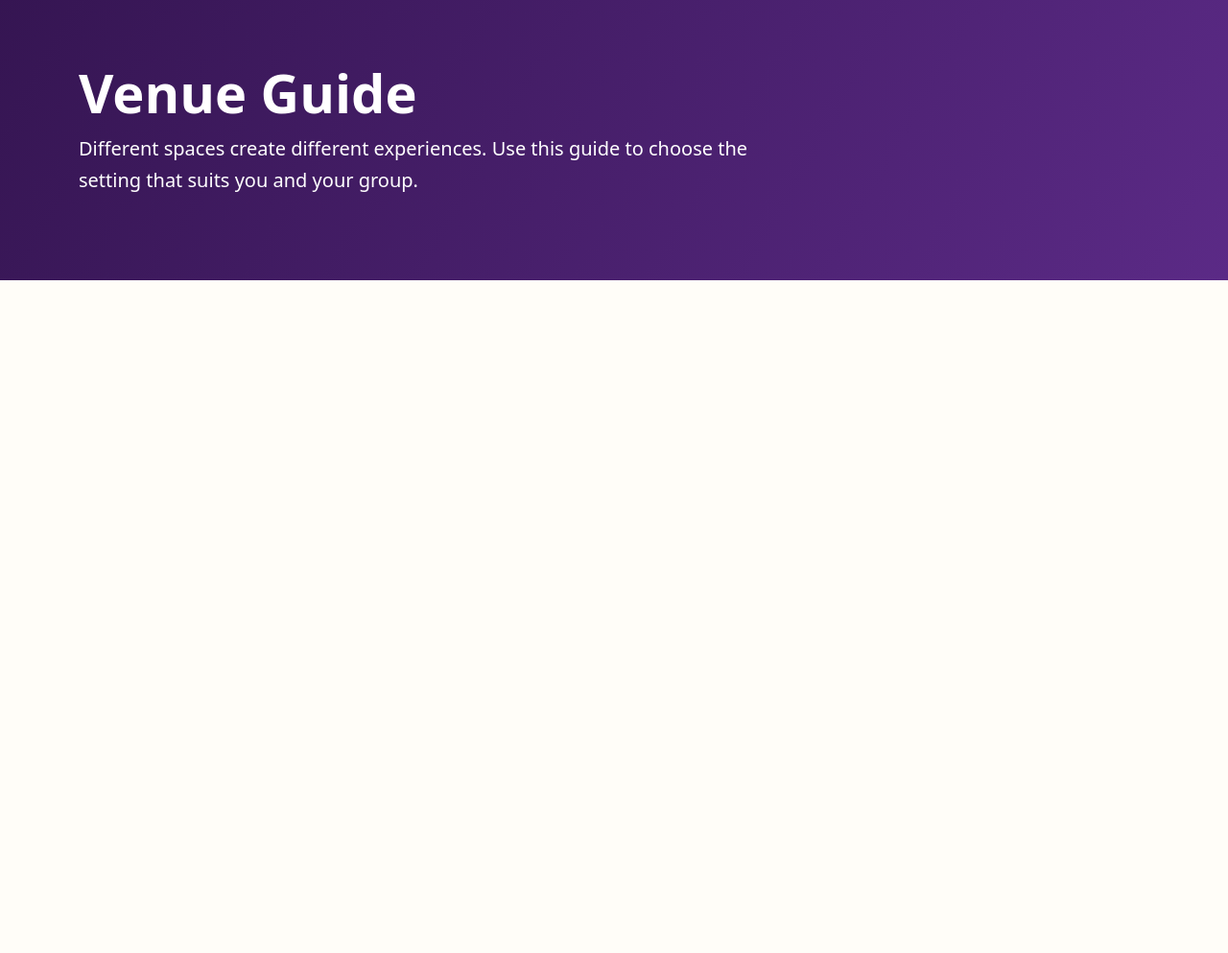
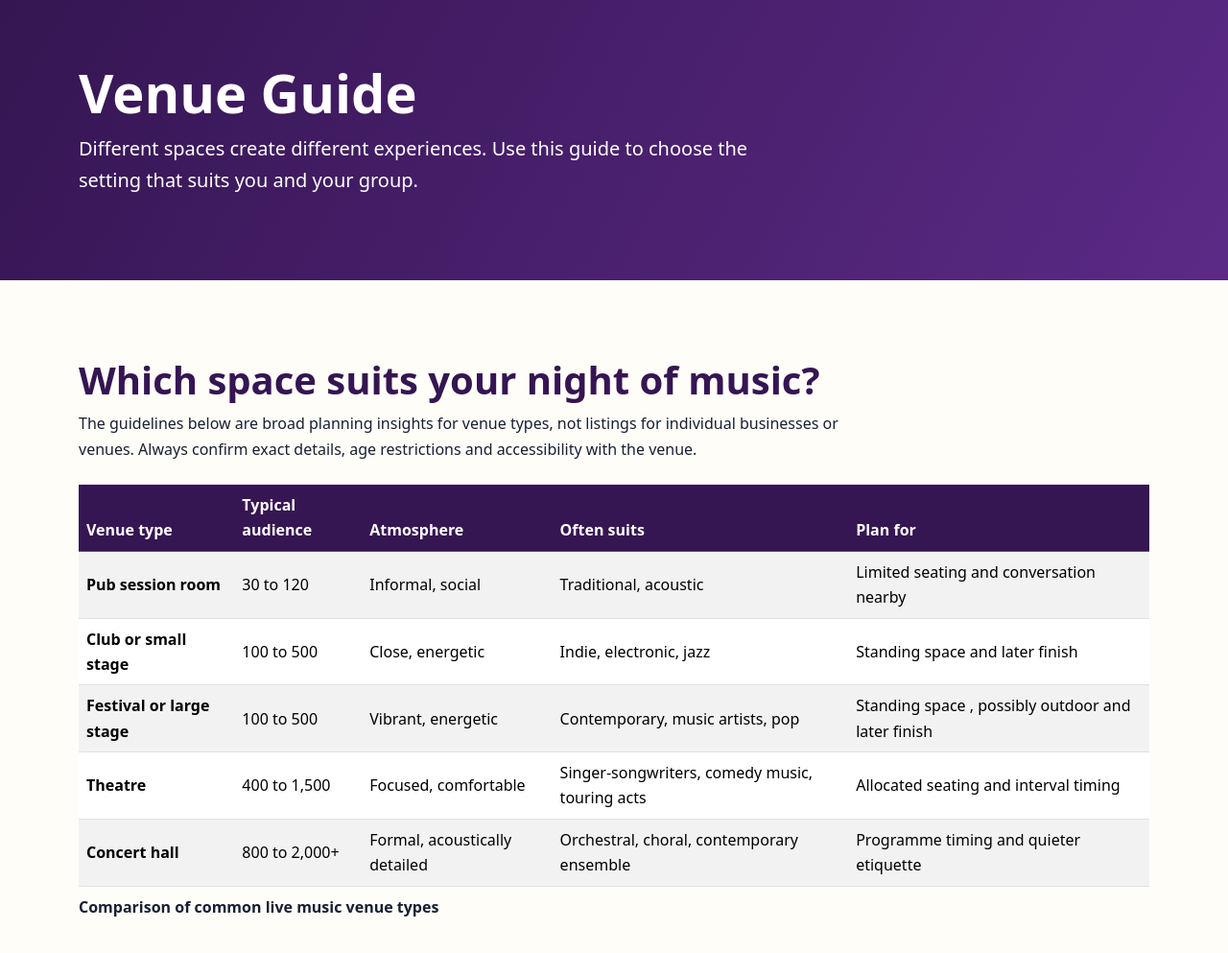
Before and after one commit to Kiki-Peart/Soundscapes_website, a plain HTML site: page venues.html in a window 1280 px wide. Shown: the part 71-1064 px from the top of the page at 96% size. Before the commit the page ends 800 px from the top, so only its background shows below. Drawn offline with nearby package versions, Linux system fonts and the light colour scheme.

Commit message:
Add venue comparison table

```diff
--- a/venues.html
+++ b/venues.html
@@ -105,3 +105,113 @@
                 </p>
             </div>
         </header>
+
+                <section class="section-space">
+            <div class="container">
+                <h2 class="section-title h1">
+                    Which space suits your night of music?
+                </h2>
+
+                <p class="col-lg-9">
+                    The guidelines below are broad planning insights
+                    for venue types, not listings for individual
+                    businesses or venues. Always confirm exact details,
+                    age restrictions and accessibility with
+                    the venue.
+                </p>
+
+                <div class="table-responsive mt-4">
+                    <table
+                        class="table table-striped table-hover align-middle"
+                    >
+                        <caption>
+                            Comparison of common live music venue types
+                        </caption>
+
+                        <thead>
+                            <tr>
+                                <th scope="col">Venue type</th>
+                                <th scope="col">Typical audience</th>
+                                <th scope="col">Atmosphere</th>
+                                <th scope="col">Often suits</th>
+                                <th scope="col">Plan for</th>
+                            </tr>
+                        </thead>
+
+                        <tbody>
+                            <tr>
+                                <th scope="row">
+                                    Pub session room
+                                </th>
+                                <td>30 to 120</td>
+                                <td>Informal, social</td>
+                                <td>Traditional, acoustic</td>
+                                <td>
+                                    Limited seating and conversation nearby
+                                </td>
+                            </tr>
+
+                            <tr>
+                                <th scope="row">
+                                    Club or small stage
+                                </th>
+                                <td>100 to 500</td>
+                                <td>Close, energetic</td>
+                                <td>Indie, electronic, jazz</td>
+                                <td>
+                                    Standing space and later finish
+                                </td>
+                            </tr>
+
+                             <tr>
+                                <th scope="row">
+                                    Festival or large stage
+                                </th>
+                                <td>100 to 500</td>
+                                <td>Vibrant, energetic</td>
+                                <td>Contemporary, music artists, pop</td>
+                                <td>
+                                    Standing space , possibly outdoor and later finish
+                                </td>
+                            </tr>
+
+                            <tr>
+                                <th scope="row">
+                                    Theatre
+                                </th>
+                                <td>400 to 1,500</td>
+                                <td>Focused, comfortable</td>
+                                <td>
+                                    Singer-songwriters,
+                                    comedy music,
+                                    touring acts
+                                </td>
+                                <td>
+                                    Allocated seating and interval timing
+                                </td>
+                            </tr>
+
+                            <tr>
+                                <th scope="row">
+                                    Concert hall
+                                </th>
+                                <td>800 to 2,000+</td>
+                                <td>
+                                    Formal, acoustically detailed
+                                </td>
+                                <td>
+                                    Orchestral, choral,
+                                    contemporary ensemble
+                                </td>
+                                <td>
+                                    Programme timing and quieter etiquette
+                                </td>
+                            </tr>
+                        </tbody>
+                    </table>
+                </div>
+            </div>
+        </section>
+    </main>
+</body>
+</html>
```
